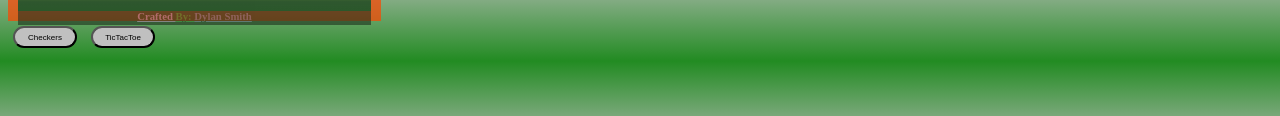
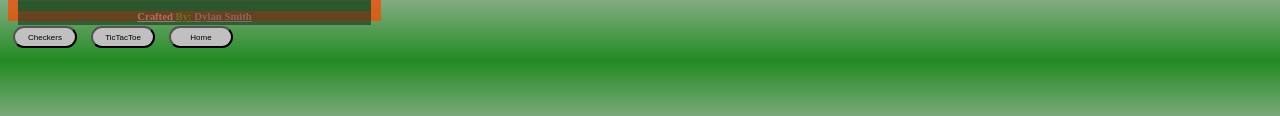
Before and after one commit to SoulBow/SoulBow.github.io, a plain HTML site: page chess/chess.html in a window 1280 px wide. Shown: the part 537-653 px from the top of the page. Drawn offline with Linux system fonts and the light colour scheme.

Commit message:
Update chess.html

```diff
--- a/chess/chess.html
+++ b/chess/chess.html
@@ -102,5 +102,6 @@
 </header>
 <a href="/checkers/checkers.html"><button style="background: silver; margin: 5px 5px 5px 5px; border-radius: 45px 45px 45px 45px; width: 64px; height: 22px">Checkers</button></a>
 <a href="/tac/tac.html"><button style="background: silver; margin: 5px 5px 5px 5px; border-radius: 45px 45px 45px 45px; width: 64px; height: 22px">TicTacToe</button></a>
+<a href="/index.html"><button style="background: silver; margin: 5px 5px 5px 5px; border-radius: 45px 45px 45px 45px; width: 64px; height: 22px">Home</button></a>
 <script src="/chess/chess.js"></script>
 </body></html>
```
